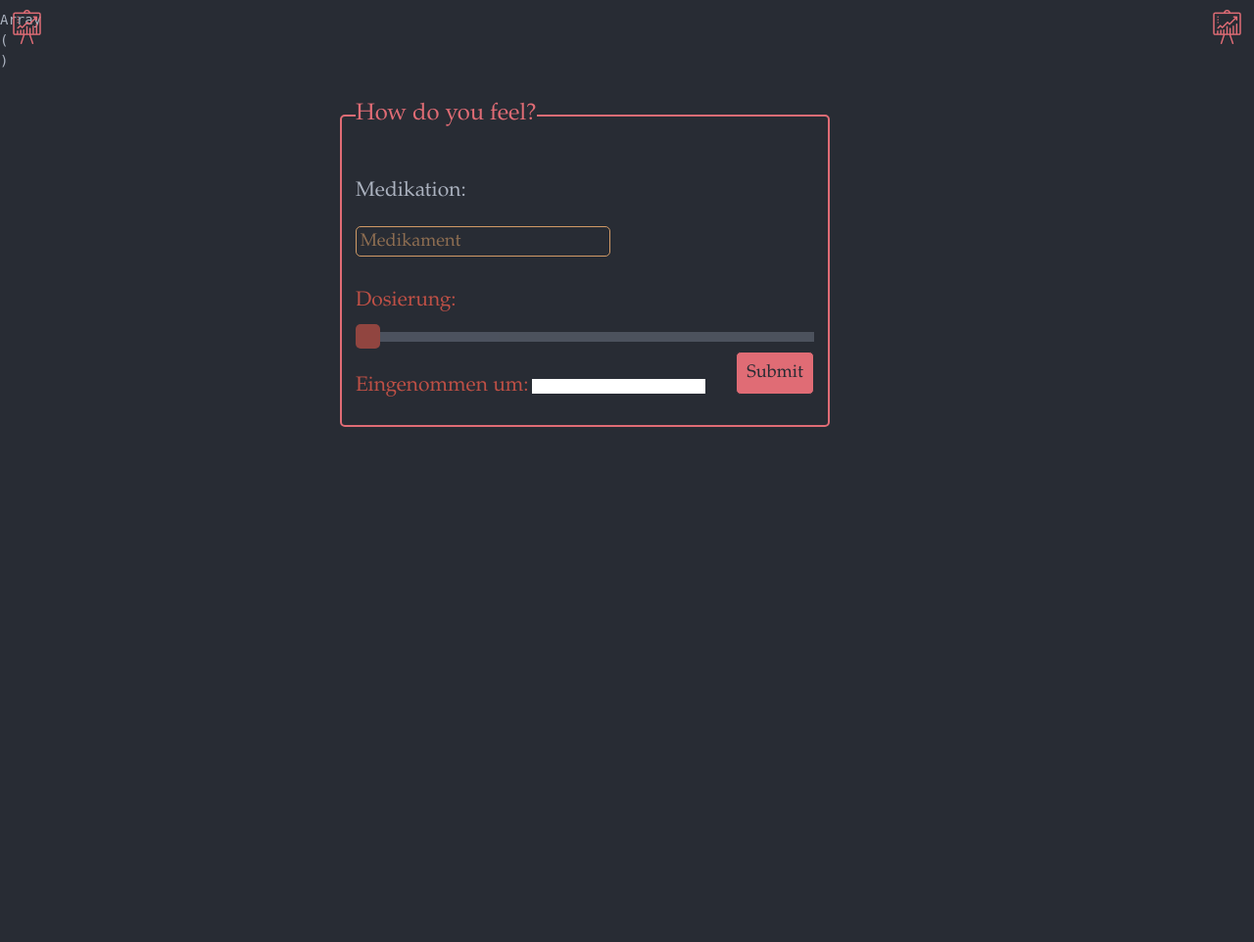
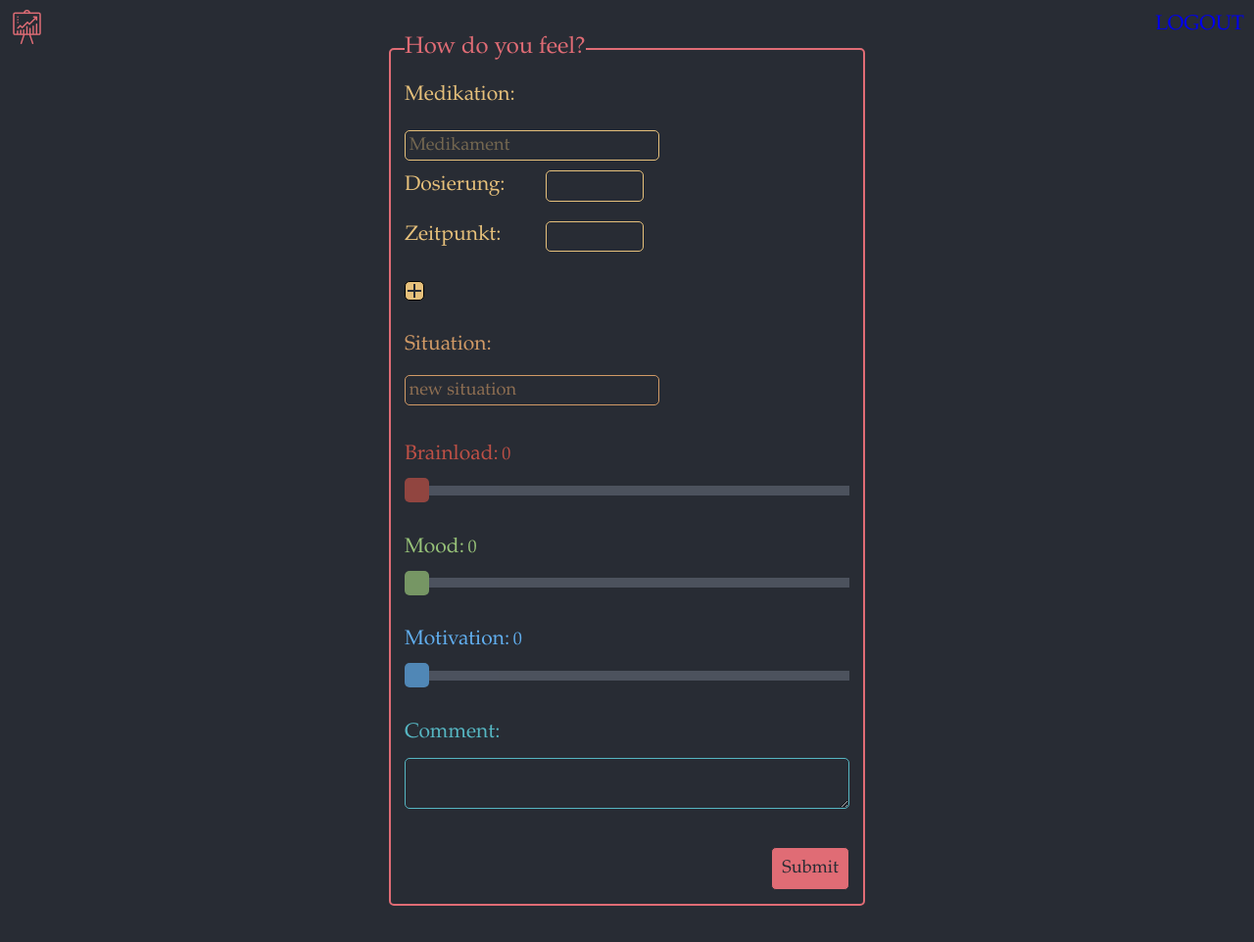
Before and after one commit to KoljaL/kpulbrain, a PHP site: page / in a window 1280 px wide. Shown: the whole page at 98% size. Before the commit the page ends 436 px from the top, so only its background shows below. Run offline with PHP 8.4, Linux system fonts and the light colour scheme; the visitor is signed in with stand-in values (Sample User, id 1); some web fonts are replaced.

Commit message:
Medikation, mehrfach und im Charttooltip

```diff
--- a/db/02e18fcd219d0d20617db7690ee961db.json
+++ /dev/null
@@ -1 +0,0 @@
-[{"UID":"02e18fcd219d0d20617db7690ee961db","date":"26.07.2021 01:02:10"},{"UID":"02e18fcd219d0d20617db7690ee961db","date":"26.07.2021 13:18:25","situations":["rgerg"],"brainload":"50","mood":"30","motivation":"80","comment":"gertgrt"}]
--- a/db/03267e263b585be57156ee05fbf7e547.json
+++ /dev/null
@@ -1 +0,0 @@
-[{"UID":"03267e263b585be57156ee05fbf7e547","date":"26.07.2021 01:02:15"}]
--- a/db/11256aadde8a90b408745771145758fb.json
+++ /dev/null
@@ -1 +0,0 @@
-[{"UID":"11256aadde8a90b408745771145758fb","date":"26.07.2021 06:22:30"},{"UID":"11256aadde8a90b408745771145758fb","date":"26.07.2021 06:22:58","situations":["Neuer Morgen"],"brainload":"60","mood":"20","motivation":"20","comment":""},{"UID":"11256aadde8a90b408745771145758fb","date":"26.07.2021 06:24:02","situations":["2. Versuch"],"brainload":"70","mood":"50","motivation":"10","comment":""}]
--- a/db/df93f861a67130e817126e292917f77b.json
+++ /dev/null
@@ -1 +0,0 @@
-[{"UID":"df93f861a67130e817126e292917f77b","date":"26.07.2021 01:23:56"},{"UID":"df93f861a67130e817126e292917f77b","date":"26.07.2021 11:16:25","situations":["qwswsq"],"brainload":"0","mood":"0","motivation":"0","comment":""},{"UID":"df93f861a67130e817126e292917f77b","date":"26.07.2021 11:16:31","situations":["sqwqwsw"],"brainload":"0","mood":"0","motivation":"0","comment":""},{"UID":"df93f861a67130e817126e292917f77b","date":"26.07.2021 11:16:37","situations":["qwswsq","wsqwwsw"],"brainload":"0","mood":"0","motivation":"0","comment":""},{"UID":"df93f861a67130e817126e292917f77b","date":"26.07.2021 11:21:26","situations":["qwsw"],"brainload":"50","mood":"60","motivation":"60","comment":""}]
--- a/db/f75e36f3505780d9032fa3a94fe687c5.json
+++ /dev/null
@@ -1 +0,0 @@
-[{"UID":"f75e36f3505780d9032fa3a94fe687c5","date":"26.07.2021 14:13:41"}]
--- a/index.php
+++ b/index.php
@@ -15,9 +15,9 @@ unset($user_ID);
 
 
 
-echo "<pre>";
-print_r($_POST);
-echo "</pre>";
+// echo "<pre>";
+// print_r($_POST);
+// echo "</pre>";
 
 
 
@@ -147,36 +147,37 @@ $situations = array_filter(array_unique($situations));
 //
 // print data as table
 //
-$datatable = '';
-$data_r = array_reverse($data);
-$datatable .= "<table class=allData>";
-$datatable .= "<tr>";
-$datatable .= "<td>UID</td>";
-$datatable .= "<td>date</td>";
-$datatable .= "<td>situation</td>";
-$datatable .= "<td>brainload</td>";
-$datatable .= "<td>mood</td>";
-$datatable .= "<td>motivation</td>";
-$datatable .= "<td>comment</td>";
-$datatable .= "</tr>";
-foreach ($data_r as $DatarowKey => $DatarowValue) {
-    $datatable .= "<tr>";
-    foreach ($DatarowValue as $ItemKey => $ItemValue) {
-        if(is_array($ItemValue)){
-            $ItemString = "";
-            foreach ($ItemValue as $StringKey => $StringValue) {
-                $ItemString .= $StringValue.", ";
-            }
-            $datatable .= "<td class=datacell>".$ItemString."</td>";
-        }else{
-            $datatable .= "<td class=datacell>".$ItemValue."</td>";
-        }
-    }
-    $datatable .= "</tr>";
-}
-$datatable .= "</table>";
+// $datatable = '';
+// $data_r = array_reverse($data);
+// $datatable .= "<table class=allData>";
+// $datatable .= "<tr>";
+// $datatable .= "<td>UID</td>";
+// $datatable .= "<td>date</td>";
+// $datatable .= "<td>situation</td>";
+// $datatable .= "<td>brainload</td>";
+// $datatable .= "<td>mood</td>";
+// $datatable .= "<td>motivation</td>";
+// $datatable .= "<td>comment</td>";
+// $datatable .= "</tr>";
+// foreach ($data_r as $DatarowKey => $DatarowValue) {
+//     $datatable .= "<tr>";
+//     foreach ($DatarowValue as $ItemKey => $ItemValue) {
+//         if(is_array($ItemValue)){
+//             $ItemString = "";
+//             foreach ($ItemValue as $StringKey => $StringValue) {
+//                 $ItemString .= $StringValue.", ";
+//             }
+//             $datatable .= "<td class=datacell>".$ItemString."</td>";
+//         }else{
+//             $datatable .= "<td class=datacell>".$ItemValue."</td>";
+//         }
+//     }
+//     $datatable .= "</tr>";
+// }
+// $datatable .= "</table>";
 // echo $datatable;
 // exit;
+$datatable = "<pre>".json_encode($data, JSON_PRETTY_PRINT)."</pre>";
 
 
 //
--- a/templates/chart.php
+++ b/templates/chart.php
@@ -14,7 +14,7 @@
         <a href="index"><img src="templates/images/FormIcon.png" alt="FormIcon"></a>
     </div>
     <div id=logout>
-        <a href="logout"><img src="templates/images/ChartIcon.png" alt="ChartIcon"></a>
+    <a href="logout">LOGOUT</a>
     </div>
     <div class="container">
         <canvas id="brainChart"></canvas>
--- a/templates/form.js
+++ b/templates/form.js
@@ -1,46 +1,67 @@
+// get slider values
+document.getElementById("motivationSliderOutput").innerHTML = document.getElementById("motivationSlider").value;
+document.getElementById("moodSliderOutput").innerHTML = document.getElementById("moodSlider").value;
+document.getElementById("brainloadSliderOutput").innerHTML = document.getElementById("brainloadSlider").value;
+// change on input
+document.getElementById("motivationSlider").oninput = function() {
+    document.getElementById("motivationSliderOutput").innerHTML = this.value;
+}
+document.getElementById("moodSlider").oninput = function() {
+    document.getElementById("moodSliderOutput").innerHTML = this.value;
+}
+document.getElementById("brainloadSlider").oninput = function() {
+    document.getElementById("brainloadSliderOutput").innerHTML = this.value;
+}
 
-    // // get slider values
-    // document.getElementById("motivationSliderOutput").innerHTML = document.getElementById("motivationSlider").value;
-    // document.getElementById("moodSliderOutput").innerHTML = document.getElementById("moodSlider").value;
-    // document.getElementById("brainloadSliderOutput").innerHTML = document.getElementById("brainloadSlider").value;
-    // // change on input
-    // document.getElementById("motivationSlider").oninput = function() {
-    //     document.getElementById("motivationSliderOutput").innerHTML = this.value;
-    // }
-    // document.getElementById("moodSlider").oninput = function() {
-    //     document.getElementById("moodSliderOutput").innerHTML = this.value;
-    // }
-    // document.getElementById("brainloadSlider").oninput = function() {
-    //     document.getElementById("brainloadSliderOutput").innerHTML = this.value;
-    // }
+//
+// show submit button only if a situation is set
+//
+var allSituations = document.getElementById("SituationCheckboxes")
+var submitButton = document.getElementById("submitButton")
+var allCheckboxes = allSituations.querySelectorAll('input[type=checkbox]');
+var allTextInput = allSituations.querySelectorAll('input[type=text]');
+allSituations.addEventListener('change', checkSituations);
+allSituations.addEventListener('input', checkSituations);
 
-    // //
-    // // show submit button only if a situation is set
-    // //
-    // var allSituations = document.getElementById("SituationCheckboxes")
-    // var submitButton = document.getElementById("submitButton")
-    // var allCheckboxes = allSituations.querySelectorAll('input[type=checkbox]');
-    // var allTextInput = allSituations.querySelectorAll('input[type=text]');
-    // allSituations.addEventListener('change', checkSituations);
-    // allSituations.addEventListener('input', checkSituations);
+function checkSituations() {
+    var oneSituation = 0;
+    for (let checkbox of allCheckboxes) {
+        if (checkbox.checked) {
+            oneSituation = 1;
+            break;
+        };
+    }
+    for (let TextInput of allTextInput) {
+        if (TextInput.value.length > 0) {
+            oneSituation = 1;
+            break;
+        }
+    };
+    if (oneSituation) {
+        submitButton.disabled = false;
+    } else {
+        submitButton.disabled = true;
+    }
+}
 
-    // function checkSituations() {
-    //     var oneSituation = 0;
-    //     for (let checkbox of allCheckboxes) {
-    //         if (checkbox.checked) {
-    //             oneSituation = 1;
-    //             break;
-    //         };
-    //     }
-    //     for (let TextInput of allTextInput) {
-    //         if (TextInput.value.length > 0) {
-    //             oneSituation = 1;
-    //             break;
-    //         }
-    //     };
-    //     if (oneSituation) {
-    //         submitButton.disabled = false;
-    //     } else {
-    //         submitButton.disabled = true;
-    //     }
-    // }
+
+//
+// add fields for search & replace in SQL file
+var ct = 1;
+function newMedikation() {
+    var new_medikation = document.createElement("div");
+    new_medikation.className = 'medikation_' + ct;
+    new_medikation.id = ct;
+    new_medikation.innerHTML = document.getElementById("medikation").outerHTML.replaceAll('[0]', '[' + ct + ']');
+    document.getElementById("newMedikation").before(new_medikation);
+    ct++;
+}
+
+
+// LOCALSTORAGE
+// var testObject = { 'one': 1, 'two': 2, 'three': 3 };
+// // Put the object into storage
+// localStorage.setItem('testObject', JSON.stringify(testObject));
+// // Retrieve the object from storage
+// var retrievedObject = localStorage.getItem('testObject');
+// console.log('retrievedObject: ', JSON.parse(retrievedObject));
--- a/templates/form.php
+++ b/templates/form.php
@@ -7,7 +7,6 @@
     <link rel="icon" type="image/svg+xml" href="templates/images/brain.png">
     <link rel="stylesheet" href="templates/style.css">
 
-
     <link href="templates/css/timepicker.css" type="text/css" rel="stylesheet">
 
 </head>
@@ -16,7 +15,7 @@
         <a href="chart"><img src="templates/images/ChartIcon.png" alt="ChartIcon"></a>
     </div>
     <div id=logout>
-        <a href="logout"><img src="templates/images/ChartIcon.png" alt="ChartIcon"></a>
+        <a href="logout">LOGOUT</a>
     </div>
     <div id="content">
         <form action="<?php htmlspecialchars($_SERVER['PHP_SELF']) ?>" method="POST" name=form autocomplete=off>
@@ -24,21 +23,50 @@
                 <legend>How do you feel?</legend>
 
 
-
                 <label class="itemLabel medikation">Medikation: </label>
-                <input type=text class=newSituation name=Medikation[0][Medikament] placeholder='Medikament'>
-                <label class="itemLabel brainload" for=brainloadSlider>Dosierung: </label>
-                <div id=brainloadSliderOutput></div>
-                <input type="range" class="slider brainload" id=brainloadSlider name=Medikation[0][Dosierung] min="0" max="100" value="0" step="10">
-                <label class="itemLabel brainload" for=brainloadSlider>Eingenommen um:</label>
+                <div class=medikation id=medikation>
+                    <input type=text name=Medikation[0][Medikament] placeholder='Medikament'>
+                    <br>
+                    <label class="itemLabel" for=brainloadSlider>Dosierung: </label>
+                    <input type=text name=Medikation[0][Dosierung] style="width: 100px;">
+                    <br>
+                    <label class="itemLabel" for=brainloadSlider>Zeitpunkt:</label>
+                    <input type=text name=Medikation[0][Uhrzeit] style="width: 100px;">
+                </div>
+                <label id=newMedikation onclick=newMedikation()></label>
 
 
-                <input type="text" id=selected value="" name=Medikation[0][Uhrzeit] onclick="showMePicker('selected')" readonly>
+                <!-- SITUATIONS -->
+                <label class="itemLabel situation" for=situation>Situation: </label>
+                <div id=SituationCheckboxes>
+                    <?php
+                      foreach ($situations as $key => $value) {
+                        echo "<input type=checkbox class=hidden_checkbox id=$value name=situations[] value=$value>";
+                        echo "<label class=text_checkbox for=$value>$value</label>";
+                      }
+                      echo "<input type=text class=newSituation name=situations[] placeholder='new situation'>";
+                    ?>
+                </div>
 
+                <!-- SLIDER  -->
+                <label class="itemLabel brainload" for=brainloadSlider>Brainload: </label>
+                <div class=sliderValue id=brainloadSliderOutput></div>
+                <input type="range" min="0" max="100" value="0" step="10" class="slider brainload" id=brainloadSlider name=brainload>
+                <!-- SLIDER  -->
+                <label class="itemLabel mood" for=moodSlider>Mood: </label>
+                <div class=sliderValue id=moodSliderOutput></div>
+                <input type="range" min="0" max="100" value="0" step="10" class="slider mood" id=moodSlider name=mood>
+                <!-- SLIDER  -->
+                <label class="itemLabel motivation" for=motivationSlider>Motivation: </label>
+                <div class=sliderValue id=motivationSliderOutput></div>
+                <input type="range" min="0" max="100" value="0" step="10" class="slider motivation" id=motivationSlider name=motivation>
+                <!-- COMMENT -->
+                <label class="itemLabel comment" for=comment>Comment: </label>
+                <textarea name="comment" id="comment"></textarea>
+                <!-- BUTTON -->
 
-
-
-
+                <br>
+                <br>
                 <input type="submit" id=submitButton class=button value="Submit" name="submit">
             </fieldset>
         </form>
@@ -50,6 +78,20 @@
     ?>
     <script src="templates/form.js"></script>
 </body>
+
+
+
+
+</html>
+
+
+
+
+
+
+<!--
+  TIMEPICKER
+<input type="text" class=newSituation id=selected value="" name=Medikation[0][Uhrzeit] onclick="showMePicker('selected')" readonly>
 <script type="text/javascript" src="templates/lib/timepicker.js"></script>
 <script>
 function showMePicker(id) {
@@ -60,7 +102,8 @@ function showMePicker(id) {
     });
 }
 </script>
-</html>
+-->
+
 
 <?php
 
--- a/templates/login.php
+++ b/templates/login.php
@@ -13,10 +13,10 @@
             <fieldset>
                 <legend>Login</legend>
                 <label class="itemLabel situation" for=situation>Name: </label>
-                <input type="text" placeholder="name" name="u_name" class=newSituation value="">
+                <input type="text" placeholder="name" name="u_name" class=newSituation value="ADXS">
                 <br>
                 <label class="itemLabel situation" for=situation>Password: </label>
-                <input type="password" placeholder="password" class=newSituation name="u_password" value="">
+                <input type="password" placeholder="password" class=newSituation name="u_password" value="ADXS">
                 <input type="submit" id=submitButton class=button value="Submit" name="submit">
             </fieldset>
         </form>
--- a/templates/style.css
+++ b/templates/style.css
@@ -49,6 +49,7 @@ body {
     text-decoration: none;
     display: grid;
 }
+
 #links {
     position: absolute;
     top: 10px;
@@ -70,7 +71,8 @@ body {
     position: relative;
     top: 20px;
     margin: auto;
-    max-width: 600px
+    max-width: 500px;
+    padding-bottom: 30px;
 }
 
 h3 {
@@ -79,12 +81,12 @@ h3 {
     color: var(--blue)
 }
 
-:-ms-input-placeholder,
+/* :-ms-input-placeholder,
 ::-ms-input-placeholder,
 ::placeholder {
     color: var(--orange);
     opacity: .6
-}
+} */
 
 ::placeholder {
     color: var(--orange);
@@ -106,6 +108,7 @@ h3 {
 }
 
 fieldset {
+    /* width: max-content; */
     max-width: 500px;
     padding: 1em;
     margin: .5em;
@@ -125,9 +128,11 @@ label.itemLabel {
     display: inline-block
 }
 
+legend+label.itemLabel {
+    padding-top: 0px;
+}
 label.itemLabel.situation {
     color: var(--orange);
-    padding-top: 0px;
     padding-bottom: 0px;
 }
 
@@ -146,7 +151,9 @@ label.itemLabel.motivation {
 label.itemLabel.comment {
     color: var(--bluegreen)
 }
-
+.sliderValue{
+    display: inline;
+}
 .slider {
     -webkit-appearance: none;
     appearance: none;
@@ -210,9 +217,6 @@ label.itemLabel.comment {
     border-radius: 5px;
 }
 
-label+div {
-    display: inline
-}
 
 #brainloadSliderOutput {
     color: var(--red);
@@ -297,6 +301,92 @@ table.allData td {
     white-space: nowrap;
 }
 
+.medikation {
+    color: var(--yellow);
+
+}
+
+#medikation {
+    display: block;
+    width: max-content;
+    padding-bottom:20px;
+
+}
+
+#medikation label {
+    display: inline-block;
+    width:140px;
+    padding-top:0px;
+    color: var(--yellow);
+}
+
+#medikation input {
+    display: inline;
+    margin-top: 10px;
+    font-family: LibreBaskerville_Regular, Garamond, serif;
+    font-size: 1.3em;
+    background-color: var(--dark);
+    /* padding: 0; */
+    padding: .2em;
+    color: var(--yellow);
+    border: 1px solid var(--yellow);
+    border-radius: 5px;
+}
+
+
+#medikation input::placeholder {
+    color: var(--yellow);
+    opacity: .4
+}
+
+/* #newMedikation::after{
+    display:block;
+    width:20px;
+    height:20px;
+    border: 1px solid #000;
+    border-radius: 3px;
+    font-size: 2em;
+    font-weight: bold;
+    line-height: 20px;
+    content: '+';
+    color: var(--dark);
+    background: var(--yellow);
+}
+*/
+#newMedikation:hover{
+    background: var(--red);
+}
+
+#newMedikation{
+    cursor: pointer;
+
+    border:1px solid #000;
+    width:20px;
+    height:20px;
+    border-radius:5px;
+    position:relative;
+    display:block;
+    /* vertical-align:middle; */
+    background: var(--yellow);
+  }
+  #newMedikation:before,
+  #newMedikation:after {
+      content: '';
+      position: absolute;
+      top: 0;
+      left: 0;
+      right: 0;
+      bottom: 0;
+      background:var(--dark);
+  }
+  #newMedikation:before{
+      width: 2px;
+      margin: 2px auto;
+  }
+  #newMedikation:after{
+      margin: auto 2px;
+      height: 2px;
+  }
 
 /* CHART */
 
@@ -330,7 +420,10 @@ table.allData td {
     color: var(--orange);
     padding: .5em .5em .5em .5em;
 }
-
+#CTT_MEDIKATION{
+    color: var(--yellow);
+    padding: .5em .5em .5em .5em;
+}
 #CTT_Values {
     padding: 0 .5em 0 .5em;
 }
```
Also changed, not shown: db/09a43d7dfd830ae62ace66d911e84f5f.json (added, +95 -0 lines), templates/chart.js (+46 -3 lines).
